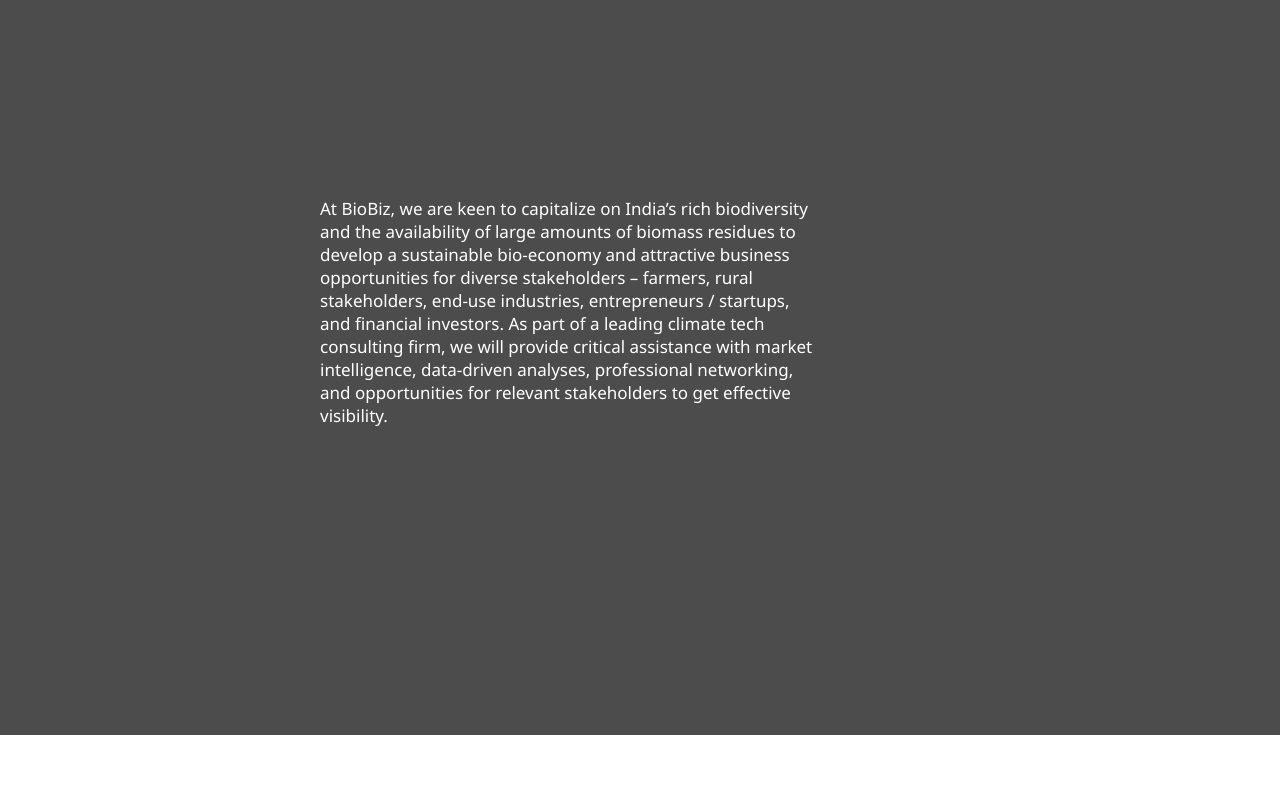
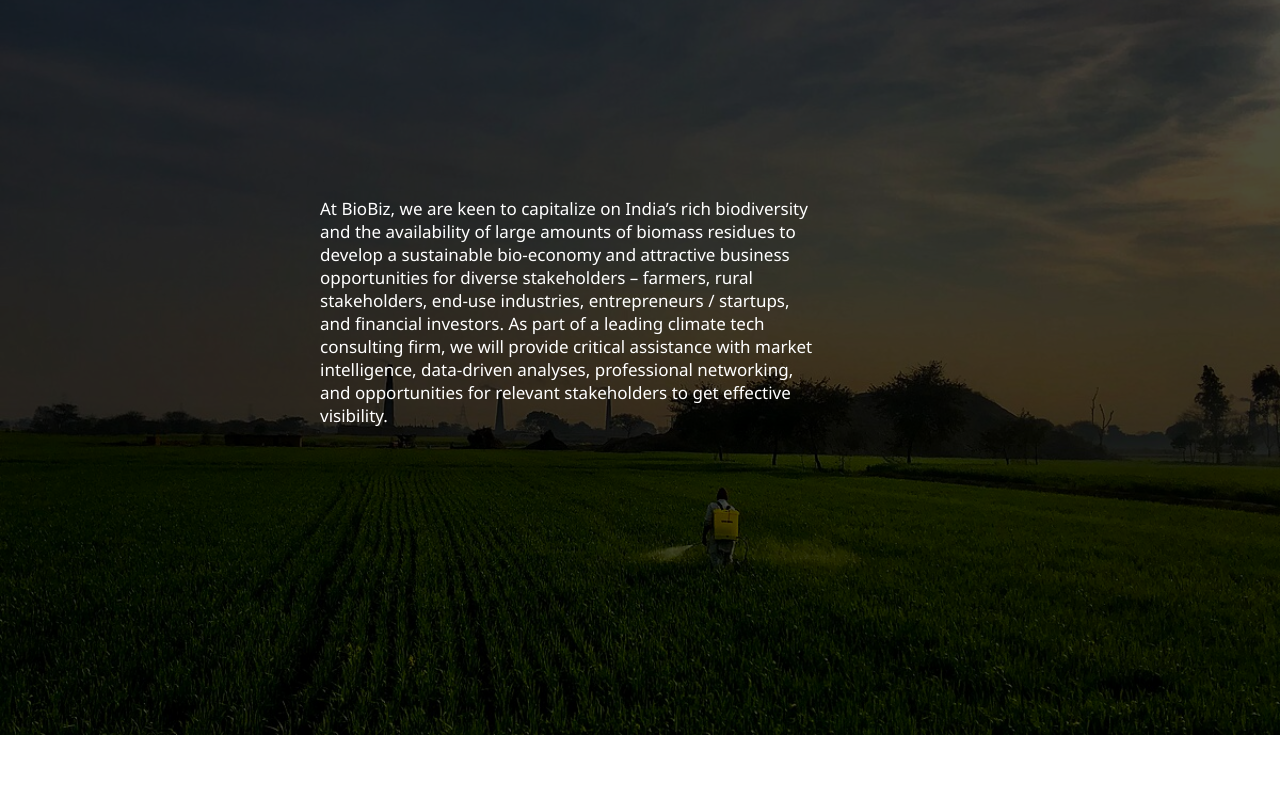
Before and after one commit to Ayushipundir22/BioBiz, a plain HTML site: page index.html in a window 1280 px wide. Shown: the part 65-857 px from the top of the page. Drawn offline with Linux system fonts and the light colour scheme; the site is published under a folder, as on GitHub Pages, so addresses that start at the root find nothing.

Commit message:
modified bg-image path

```diff
--- a/css/style.css
+++ b/css/style.css
@@ -93,7 +93,7 @@
 
 .background {
   background-color: white;
-  background: rgba(0, 0, 0, 0.7) url(/img/Fields.jpg);
+  background: rgba(0, 0, 0, 0.7) url('../img/Fields.jpg');
   background-size: cover;
   background-blend-mode: darken;
 }
```
